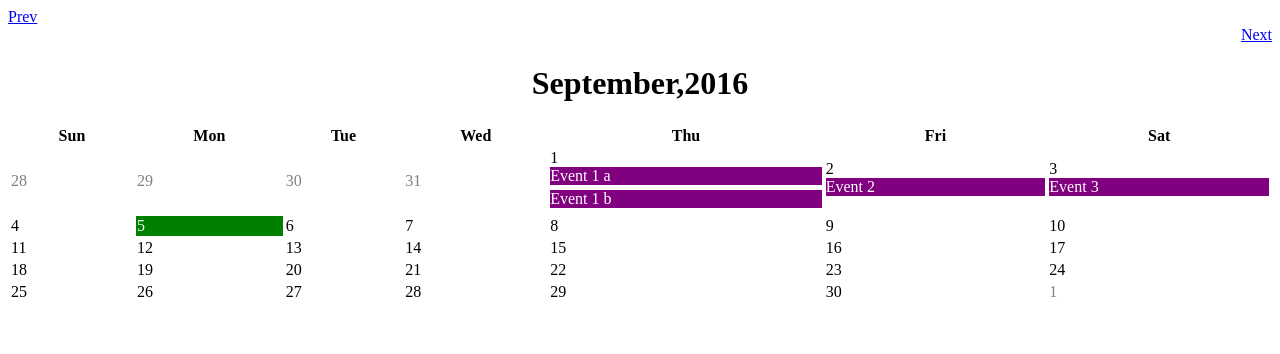
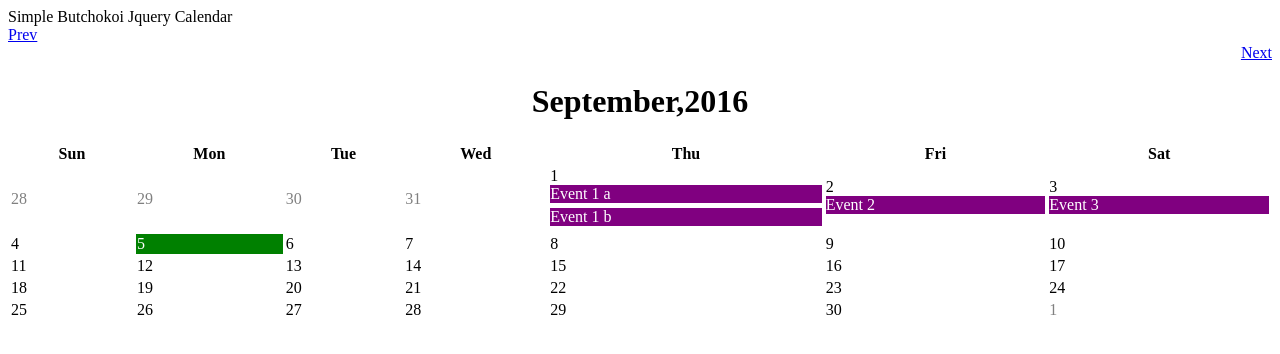
Before and after one commit to AlgebraBurger/Butchokoi-Jquery-Calendar, a plain HTML site: page index.html in a window 1280 px wide. Drawn offline with nearby package versions, Linux system fonts and the light colour scheme.

Commit message:
Butchokoi Simple Jquery Calendar

```diff
--- a/index.html
+++ b/index.html
@@ -9,6 +9,8 @@
         author: julius bacosa
 website: philippinebestwebdesign.com
 -->
+            <div>Simple Butchokoi Jquery Calendar</div>
+
         <div class="large-6 columns" style="text-align:left;"><a class="mbn-cal-prev" href="#">Prev<a></div>
                                 <div class="large-6 columns" style="text-align:right;"><a class="mbn-cal-next" href="#">Next<a></div>
          <div style="text-align:center;">
```
